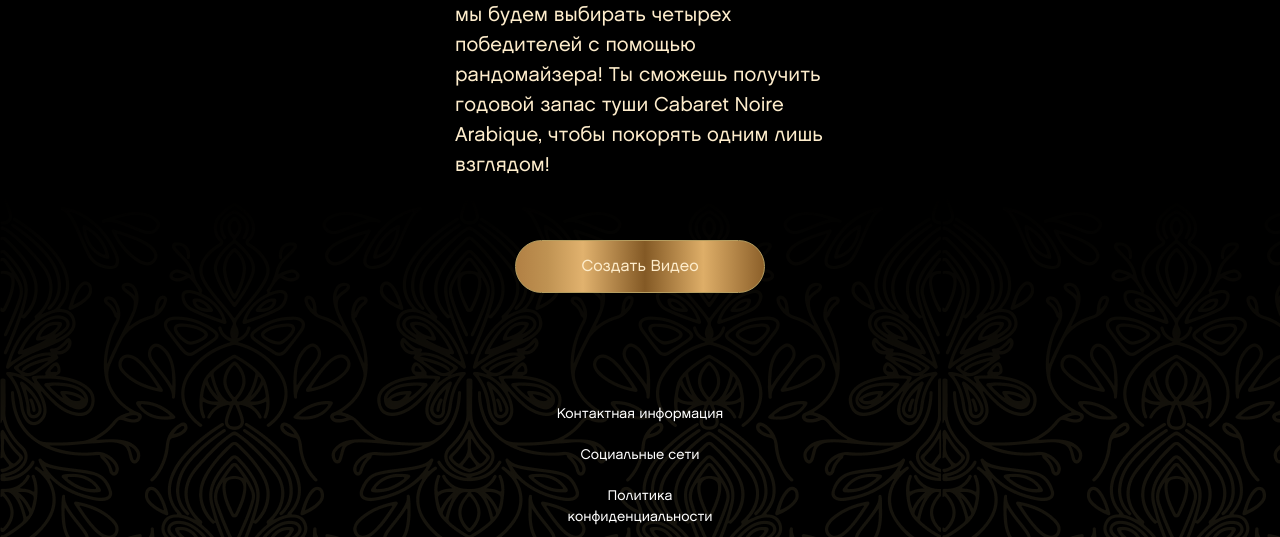
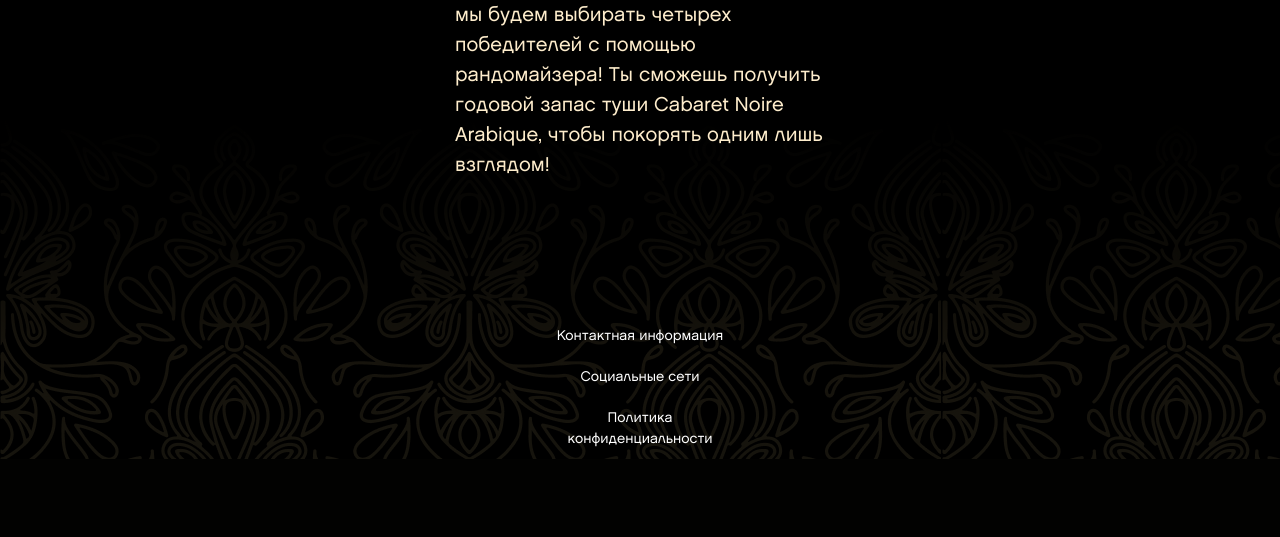
Before and after one commit to peskar-dev/simswap, a Django app: page /competition/ in a window 1280 px wide. Shown: the part 441-978 px from the top of the page. After the commit the page ends 900 px from the top, so only its background shows below. Run offline with Django 5.2, Linux system fonts and the light colour scheme.

Commit message:
fix styles

```diff
--- a/faceswap/mainapp/templates/competition.html
+++ b/faceswap/mainapp/templates/competition.html
@@ -81,9 +81,6 @@
                   лишь взглядом!
                 </p>
               </div>
-              <a class="button" href="uploading_photos.html">
-                Создать Видео
-              </a>
             </div>
         </section>
 
```
